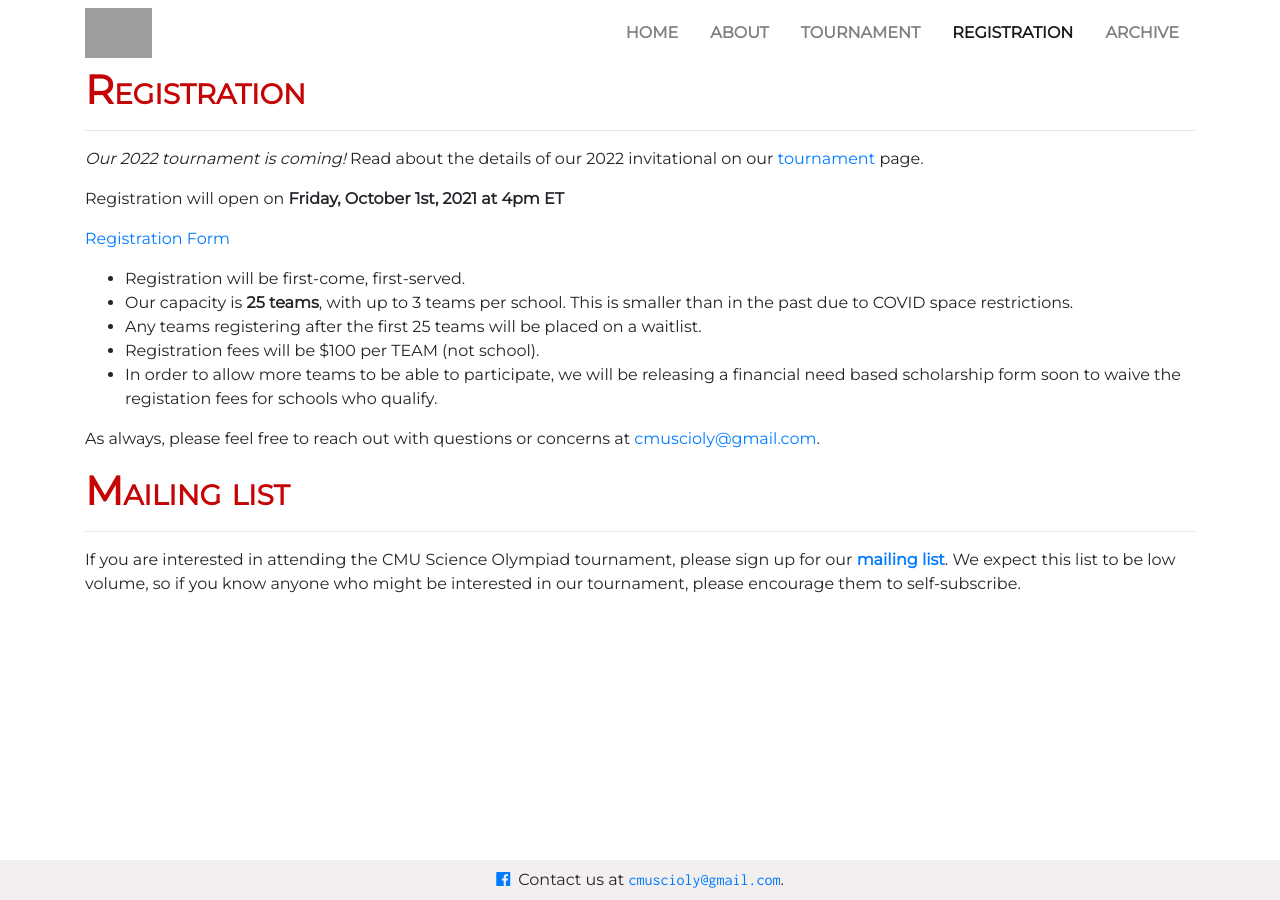
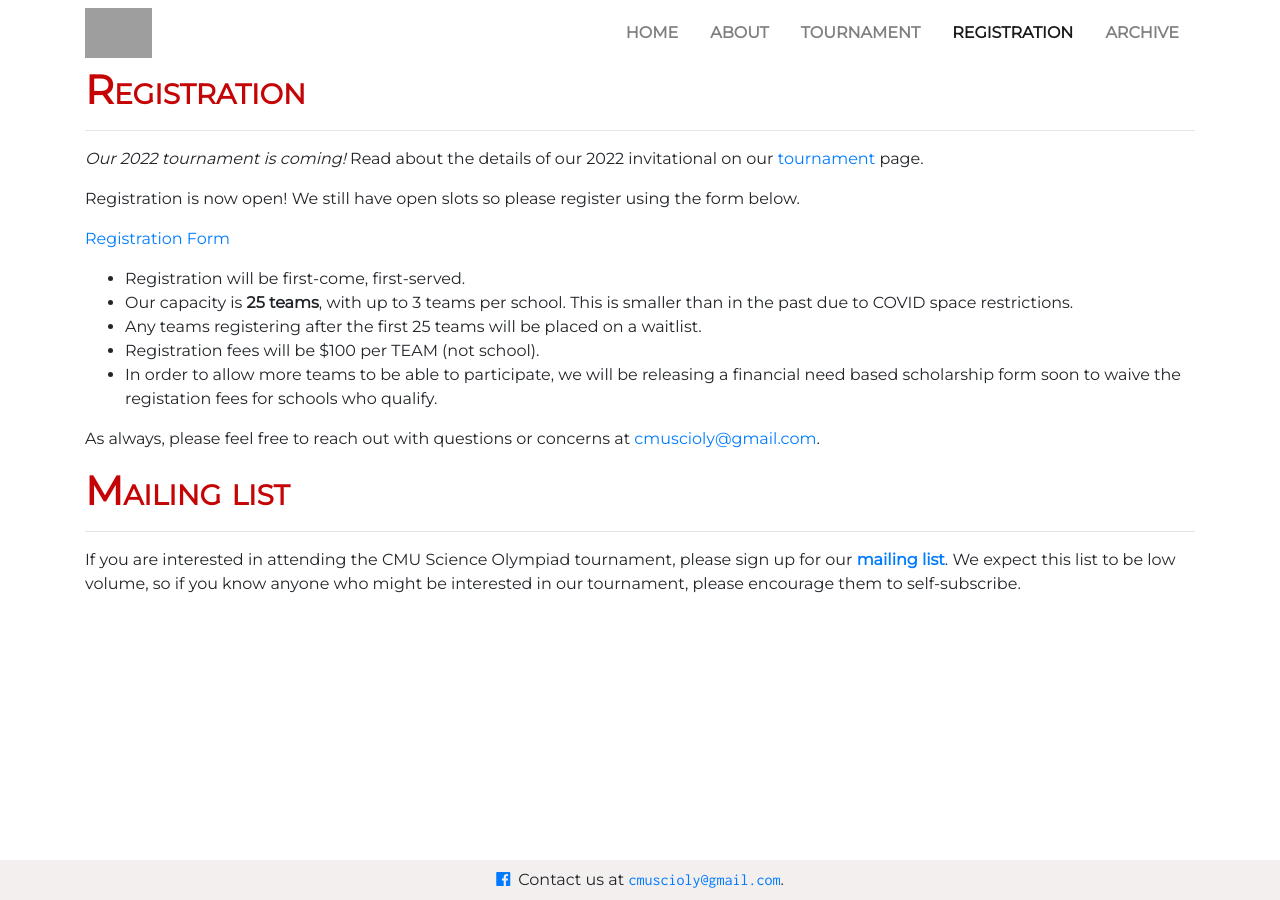
Before and after one commit to cmuscioly/cmuscioly.github.io, a Jekyll site: the page built from registration.md, in a window 1280 px wide. Built offline with Jekyll 4.4.1, drawn with Linux system fonts in a browser that asks for light colours; nearby versions of some CDN libraries; grey boxes are pictures that could not be loaded.

Commit message:
Updated registration links

```diff
--- a/registration.md
+++ b/registration.md
@@ -10,7 +10,7 @@ permalink: /registration/
 _Our 2022 tournament is coming!_  Read about the details of our 2022
 invitational on our [tournament](/tournament/) page.
 
-Registration will open on **Friday, October 1st, 2021 at 4pm ET**
+Registration is now open! We still have open slots so please register using the form below.
 
 <a href="https://forms.gle/fzWHeDaDm9rqDRW4A"> Registration Form</a>
 
```
Also changed, not shown: tournament.md (+1 -1 lines).
